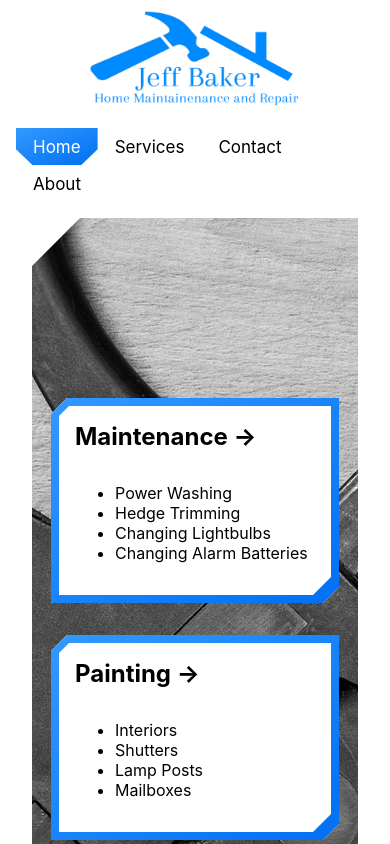
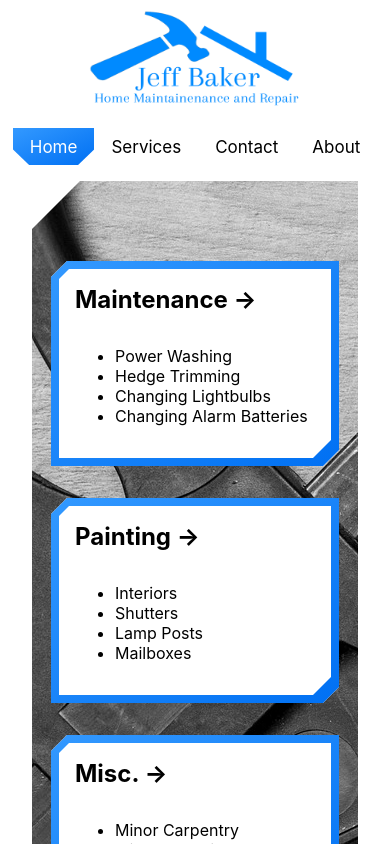
Before and after one commit to baker339/jeffhomerepair, a Next.js app: page / in a window 390 px wide. Shown: the top 844 px of the page. Built offline with nearby package versions, Linux system fonts and the light colour scheme.

Commit message:
updated mobile nav

```diff
--- a/pages/index.tsx
+++ b/pages/index.tsx
@@ -11,9 +11,9 @@ const Home: NextPage = () => {
       <Header />
       <NavBar currentTab="Home" />
       <main className={styles.main}>
-        <Link href="/contact">
+        {/* <Link href="/contact">
           <a className={styles.description}>Contact Us</a>
-        </Link>
+        </Link> */}
         <div className={styles.grid}>
           <Link href="/services">
             <a className={styles.card}>
--- a/styles/Home.module.css
+++ b/styles/Home.module.css
@@ -264,6 +264,12 @@
   .topnav img {
     aspect-ratio: 4/3;
   }
+
+  .topnav div {
+    display: flex;
+    justify-content: center;
+    align-items: center;
+  }
 }
 
 /* Style the links inside the navigation bar */
```
